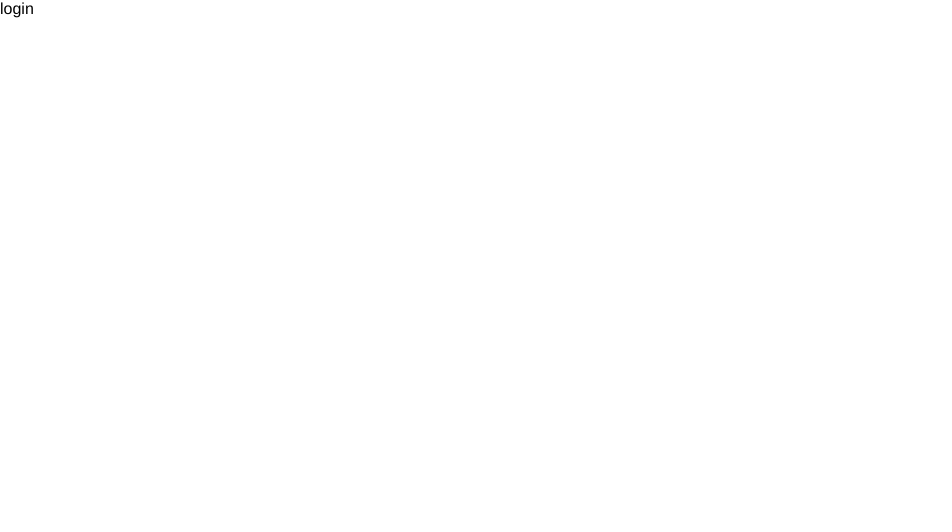
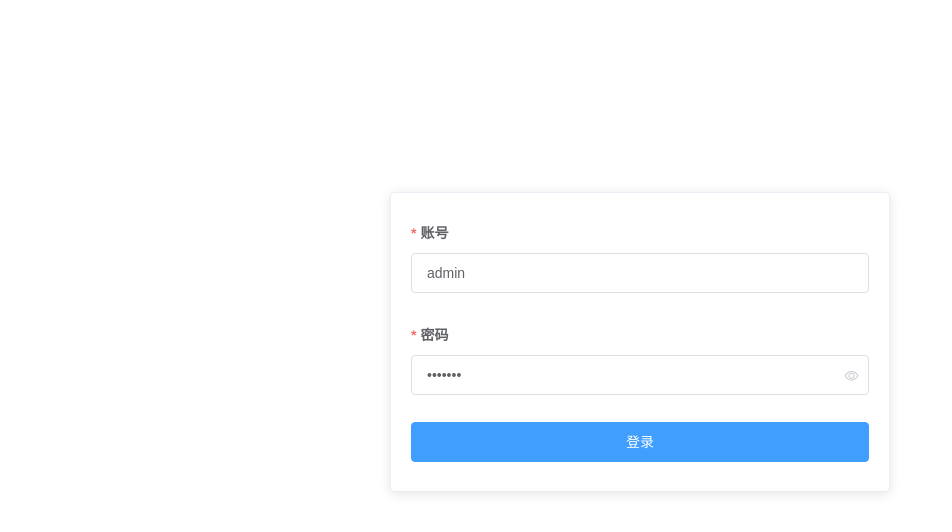
Before and after one commit to XL-xltz/hrku, a Vue app: page / in a window 1280 px wide. Shown: the top 532 px of the page, without its empty margins (0-952 px from the left). Built offline with nearby package versions, Linux system fonts and the light colour scheme.

Commit message:
完成登录的基本开发

```diff
--- a/package.json
+++ b/package.json
@@ -9,6 +9,7 @@
   },
   "dependencies": {
     "core-js": "^2.6.5",
+    "element-ui": "^2.15.13",
     "vue": "^2.6.10",
     "vue-router": "^3.0.3",
     "vuex": "^3.0.1"
--- a/src/main.js
+++ b/src/main.js
@@ -3,8 +3,14 @@ import App from "./App.vue";
 import router from "./router";
 import store from "./store";
 
+// element ui
+import ElementUI from "element-ui";
+import "element-ui/lib/theme-chalk/index.css";
+
 // 全局 css
 import "./styles/index.scss";
+
+Vue.use(ElementUI);
 
 Vue.config.productionTip = false;
 
--- a/src/router.js
+++ b/src/router.js
@@ -1,7 +1,7 @@
 import Vue from "vue";
 import Router from "vue-router";
 // 登录
-const login = () => import(/* webpackChunkName: "about" */ "./views/login.vue");
+const login = () => import(/* webpackChunkName: "about" */ "./views/login");
 
 Vue.use(Router);
 
--- a/src/views/login.vue
+++ /dev/null
@@ -1,22 +0,0 @@
-<template>
-  <div>
-    login
-  </div>
-</template>
-
-<script>
-export default {
-  name: "",
-  components: {},
-  data() {
-    return {};
-  },
-  computed: {},
-  filters: {},
-  watch: {},
-  created() {},
-  methods: {},
-};
-</script>
-
-<style lang="scss" scoped></style>
--- /dev/null
+++ b/src/views/login/index.vue
@@ -0,0 +1,71 @@
+<template>
+  <div class="login-container">
+    <el-card class="box-card">
+      <el-form :model="loginForm" :rules="loginRules" class="demo-form-inline">
+        <el-form-item label="账号" prop="userName">
+          <el-input v-model="loginForm.userName" placeholder="请输入账号" />
+        </el-form-item>
+        <el-form-item label="密码" prop="passWord">
+          <el-input v-model="loginForm.passWord" type="password" show-password placeholder="请输入密码"> </el-input>
+        </el-form-item>
+        <el-form-item>
+          <el-button class="onSubmit" type="primary" @click="handleLogin">登录</el-button>
+        </el-form-item>
+      </el-form>
+    </el-card>
+  </div>
+</template>
+
+<script>
+export default {
+  name: '',
+  components: {},
+  data() {
+    return {
+      // 登录用户
+      loginForm: {
+        userName: 'admin',
+        passWord: '1234567'
+      },
+      // 校验规则
+      loginRules: {
+        userName: [{ required: true, trigger: 'blur', message: '请输入正确的账号' }],
+        passWord: [
+          { required: true, message: '请输入正确的密码', trigger: 'blur' },
+          { min: 3, max: 8, message: '最小3最大5', trigger: 'blur' }
+        ]
+      }
+    }
+  },
+  computed: {},
+  filters: {},
+  watch: {},
+  created() {},
+  methods: {
+    handleLogin() {
+      console.log(this.loginForm)
+    }
+  }
+}
+</script>
+
+<style lang="scss" scoped>
+.login-container {
+  display: flex;
+  justify-content: center;
+
+  .box-card {
+    margin-top: 15%;
+    width: 500px;
+    height: 300px;
+    .onSubmit {
+      margin-top: 1%;
+      width: 100%;
+      margin-left: 0px;
+    }
+    .onPassword {
+      width: 100%;
+    }
+  }
+}
+</style>
```
Also changed, not shown: 2 other files (tests, documents, lock files or other folders).
